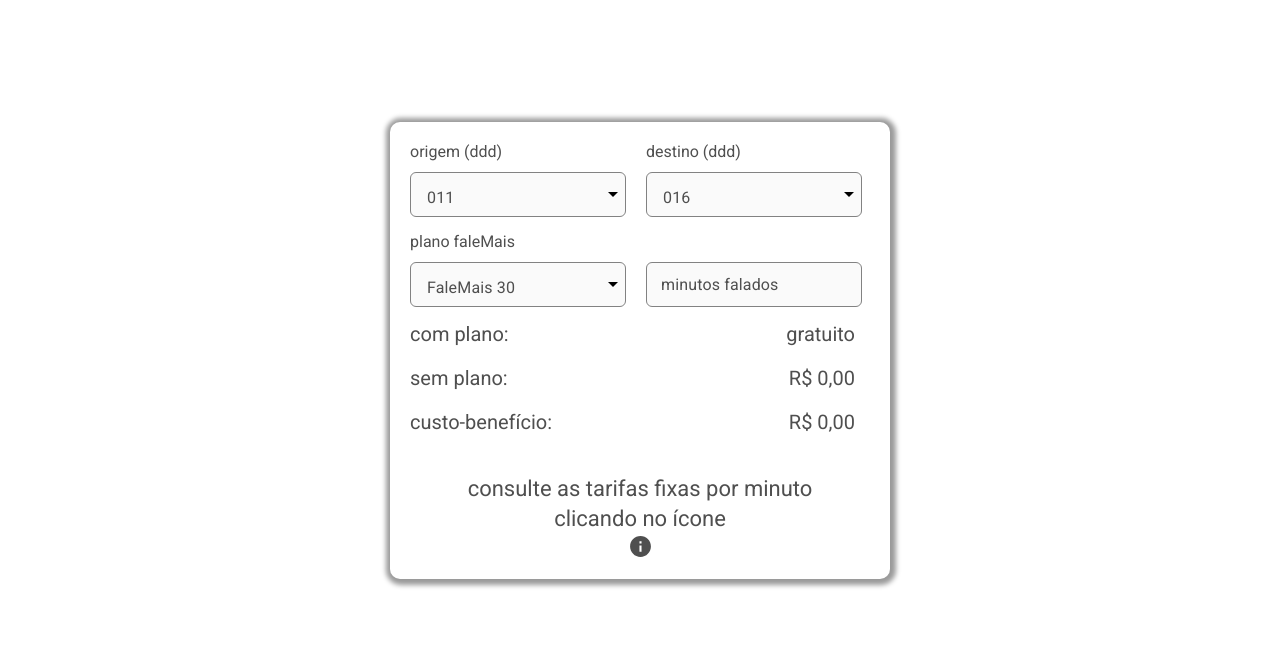
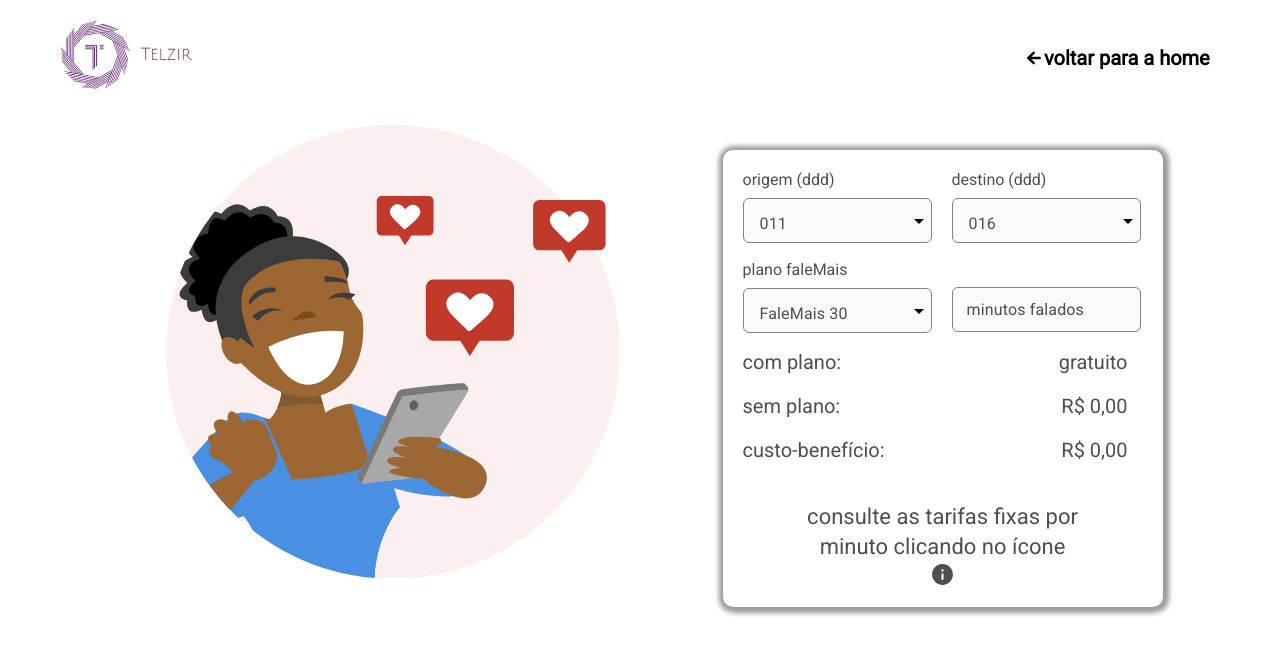
Before and after one commit to DavidBitencourt/FALE-MAIS, a React (Create React App) app: page /calculate in a window 1280 px wide. Shown: the top 654 px of the page. Built offline with nearby package versions, Linux system fonts and the light colour scheme.

Commit message:
refac animations

```diff
--- /dev/null
+++ b/src/components/Header/index.js
@@ -0,0 +1,19 @@
+import React from "react";
+import { IoMdArrowRoundBack } from "react-icons/io";
+import { Link } from "react-router-dom";
+import Logo from "../../assets/logo.png";
+import { HeaderStyled, Image } from "./styles";
+
+export function Header({ backPage }) {
+  return (
+    <HeaderStyled backPage={backPage}>
+      <Image src={Logo} />
+      <Link to="/">
+        <IoMdArrowRoundBack />
+        voltar para a home
+      </Link>
+    </HeaderStyled>
+  );
+}
+
+export default Header;
--- /dev/null
+++ b/src/components/Header/styles.js
@@ -0,0 +1,26 @@
+import styled from "styled-components";
+
+export const HeaderStyled = styled.header`
+  padding-top: 15px;
+  height: 100px;
+  width: 100%;
+  display: flex;
+  align-self: center;
+  justify-content: space-between;
+  a {
+    width: 20%;
+    color: #000;
+    font-weight: bold;
+    text-decoration: none;
+    display: flex;
+    align-items: center;
+    font-size: 20px;
+    visibility: ${({ backPage }) => !backPage && "hidden"};
+  }
+`;
+
+export const Image = styled.img`
+  width: 20%;
+  height: 100%;
+  object-fit: contain;
+`;
--- a/src/components/Loading/index.js
+++ b/src/components/Loading/index.js
@@ -10,8 +10,8 @@
     autoplay: true,
     animationData: loading,
     rendererSettings: {
-      preserveAspectRatio: "xMidYMid slice"
-    }
+      preserveAspectRatio: "xMidYMid slice",
+    },
   };
 
   return (
@@ -28,11 +28,11 @@
 }
 
 Loading.defaultProps = {
-  backgroundColor: 'white'
+  backgroundColor: "white",
 };
 Loading.propTypes = {
   show: PropTypes.bool.isRequired,
-  backgroundColor: PropTypes.string
+  backgroundColor: PropTypes.string,
 };
 
 export default Loading;
--- a/src/pages/CalculateCalls/index.js
+++ b/src/pages/CalculateCalls/index.js
@@ -1,17 +1,19 @@
 import React, { useEffect, useState } from "react";
-import { IoMdArrowRoundBack } from "react-icons/io";
 import { MdInfo } from "react-icons/md";
-import { Link } from "react-router-dom";
+import Lottie from "react-lottie";
+import phoneGirl from "../../assets/phoneGirl.json";
+import HeaderStyled from "../../components/Header";
 import Input from "../../components/Input";
 import InputSelect from "../../components/InputSelect";
+import Loading from "../../components/Loading";
 import Modal from "../../components/Modal";
 import data from "../../utils/data.json";
 import {
+  AnimationBoxStyled,
   CalculateStyled,
   ContainerStyled,
   GroupInputStyled,
   GroupResultStyled,
-  HeaderStyled,
   InfoStyled,
   MainStyled,
   ResultLabelStyled,
@@ -19,6 +21,16 @@
 } from "./styles";
 
 function CalculateCalls() {
+  const defaultOptions = {
+    loop: true,
+    autoplay: true,
+    animationData: phoneGirl,
+    rendererSettings: {
+      preserveAspectRatio: "xMidYMid slice",
+    },
+  };
+
+  const [loading, setLoading] = useState(true);
   const plans = [
     {
       label: "FaleMais 30",
@@ -48,6 +60,10 @@
   const [withoutPlan, setWithoutPlan] = useState(0);
   const [profit, setProfit] = useState(0);
   const [openModal, setOpenModal] = useState(false);
+
+  setTimeout(() => {
+    setLoading(false);
+  }, 2500);
 
   function getValuePerMinute() {
     let { minute } = data.find(
@@ -101,18 +117,24 @@
   }, [withPlan, withoutPlan]);
 
   return (
+    <>
+      <Loading show={loading} />
+      <HeaderStyled backPage />
       <ContainerStyled>
         <Modal
           visibility={openModal}
           modalHandler={(status) => setOpenModal(status)}
           data={data}
         />
-      <HeaderStyled>
-        <Link to="/">
-          <IoMdArrowRoundBack />
-          voltar para a home
-        </Link>
-      </HeaderStyled>
+        <AnimationBoxStyled>
+          <Lottie
+            options={defaultOptions}
+            height="75%"
+            width="75%"
+            isStopped={false}
+            isPaused={false}
+          />
+        </AnimationBoxStyled>
         <MainStyled>
           <CalculateStyled>
             <GroupInputStyled>
@@ -200,7 +222,9 @@
             </ResultStyled>
           </GroupResultStyled>
           <InfoStyled>
-          <label>consulte as tarifas fixas por minuto clicando no ícone</label>
+            <label>
+              consulte as tarifas fixas por minuto clicando no ícone
+            </label>
             <MdInfo
               onClick={() => setOpenModal(true)}
               style={{ fontSize: 25, cursor: "pointer" }}
@@ -208,6 +232,7 @@
           </InfoStyled>
         </MainStyled>
       </ContainerStyled>
+    </>
   );
 }
 
--- a/src/pages/CalculateCalls/styles.js
+++ b/src/pages/CalculateCalls/styles.js
@@ -5,28 +5,24 @@
   width: 100%;
   max-width: 1100px;
   margin: 0 auto;
+  display: flex;
+  justify-content: space-between;
+  align-items: center;
 `;
 
-export const HeaderStyled = styled.header`
-  margin-top: 48px;
+export const AnimationBoxStyled = styled.div`
+  width: 55%;
+  height: 100%;
   display: flex;
-  justify-content: flex-end;
+  justify-content: center;
   align-items: center;
-  font-size: 20px;
-  a {
-    color: #ffffff;
-    font-weight: bold;
-    text-decoration: none;
-    display: flex;
-    align-items: center;
-  }
 `;
 
 export const MainStyled = styled.main`
   margin-top: 50px;
   background-color: #ffffff;
   display: flex;
-  width: 500px;
+  width: 40%;
   height: 100%;
   margin-left: auto;
   margin-right: auto;
@@ -36,9 +32,10 @@
   border-radius: 10px;
   box-shadow: 1px 1px 5px 5px rgba(0, 0, 0, 0.4);
 `;
+
 export const CalculateStyled = styled.div`
   width: 100%;
-  height: 40%;
+  height: 100%;
   display: flex;
   justify-content: center;
   flex-direction: column;
--- a/src/pages/Home/index.js
+++ b/src/pages/Home/index.js
@@ -1,33 +1,36 @@
-import React, {useState} from "react";
-import Typist from 'react-typist';
+import React, { useState } from "react";
+import { Link } from "react-router-dom";
+import Typist from "react-typist";
 import Phone from "../../assets/phone.png";
-import Logo from "../../assets/logo.png";
-import { Link } from "react-router-dom";
+import HeaderStyled from "../../components/Header";
 import Loading from "../../components/Loading";
-import {Container, Header, ContentContainer, ActionBox, Title, ImageBox, Image, Button} from "./styles";
-
+import {
+  ActionBox,
+  Button,
+  Container,
+  ContentContainer,
+  Image,
+  ImageBox,
+  Title,
+} from "./styles";
 
 function Home() {
   const [loading, setLoading] = useState(true);
-
 
   setTimeout(() => {
     setLoading(false);
   }, 2500);
 
   return (
+    <>
+      <Loading show={loading} />
+      <HeaderStyled />
       <Container>
-      <Loading show={loading} />
-     <Header>
-       <Image src={Logo}/>
-     </Header>
         <ContentContainer>
           <ActionBox>
-          {!loading &&
-        <Typist cursor={{element:''}}>
-        <Title>
-          Seja bem vindo à Telzir!
-        </Title>
+            {!loading && (
+              <Typist cursor={{ element: "" }}>
+                <Title>Seja bem vindo à Telzir!</Title>
                 <Typist.Delay ms={500} />
                 <Title>
                   Aqui o seu plano custa muito
@@ -35,11 +38,9 @@
                   pouco.
                 </Title>
                 <Typist.Delay ms={500} />
-        <Title>
-          Veja seu plano ideal!
-        </Title>
+                <Title>Veja seu plano ideal!</Title>
               </Typist>
-}
+            )}
             <Link to="/calculate">
               <Button>
                 <span>Conferir</span>
@@ -51,6 +52,7 @@
           </ImageBox>
         </ContentContainer>
       </Container>
+    </>
   );
 }
 
--- a/src/pages/Home/styles.js
+++ b/src/pages/Home/styles.js
@@ -3,21 +3,12 @@
 
 export const Container = styled.div`
   height: 700px;
-    display:flex;
-    flex-direction:column;
-    background: #ffffff;
-`;
-
-export const Header = styled.div`
-    margin-top: 15px;
-    height:100px;
-    width: 20%;
-    display:flex;
-    align-self:flex-start;
+  display: flex;
+  flex-direction: column;
 `;
 
 export const ContentContainer = styled.div`
-    flex:1;
+  flex: 1;
   display: flex;
   flex-direction: row;
 `;
@@ -26,10 +17,10 @@
   width: 70%;
   height: 50%;
   padding-left: 50px;
-    display:flex;
+  display: flex;
   align-self: center;
   flex-direction: column;
-    justify-content:space-between;
+  justify-content: space-between;
 `;
 
 export const Title = styled.h1`
@@ -40,14 +31,18 @@
 export const Button = styled.a`
   width: 300px;
   height: 50px;
-    display:flex;
+  display: flex;
   border-radius: 7px;
   justify-content: center;
   align-items: center;
-    background: rgb(33,79,124);
-    background: linear-gradient(90deg, rgba(33,79,124,1) 0%, rgba(102,148,193,1) 86%);
-    span{
-        font-family:Arial;
+  background: rgb(33, 79, 124);
+  background: linear-gradient(
+    90deg,
+    rgba(33, 79, 124, 1) 0%,
+    rgba(102, 148, 193, 1) 86%
+  );
+  span {
+    font-family: Arial;
     color: white;
     font-size: 24px;
   }
```
Lines whose indentation alone changed are shown as unchanged.
